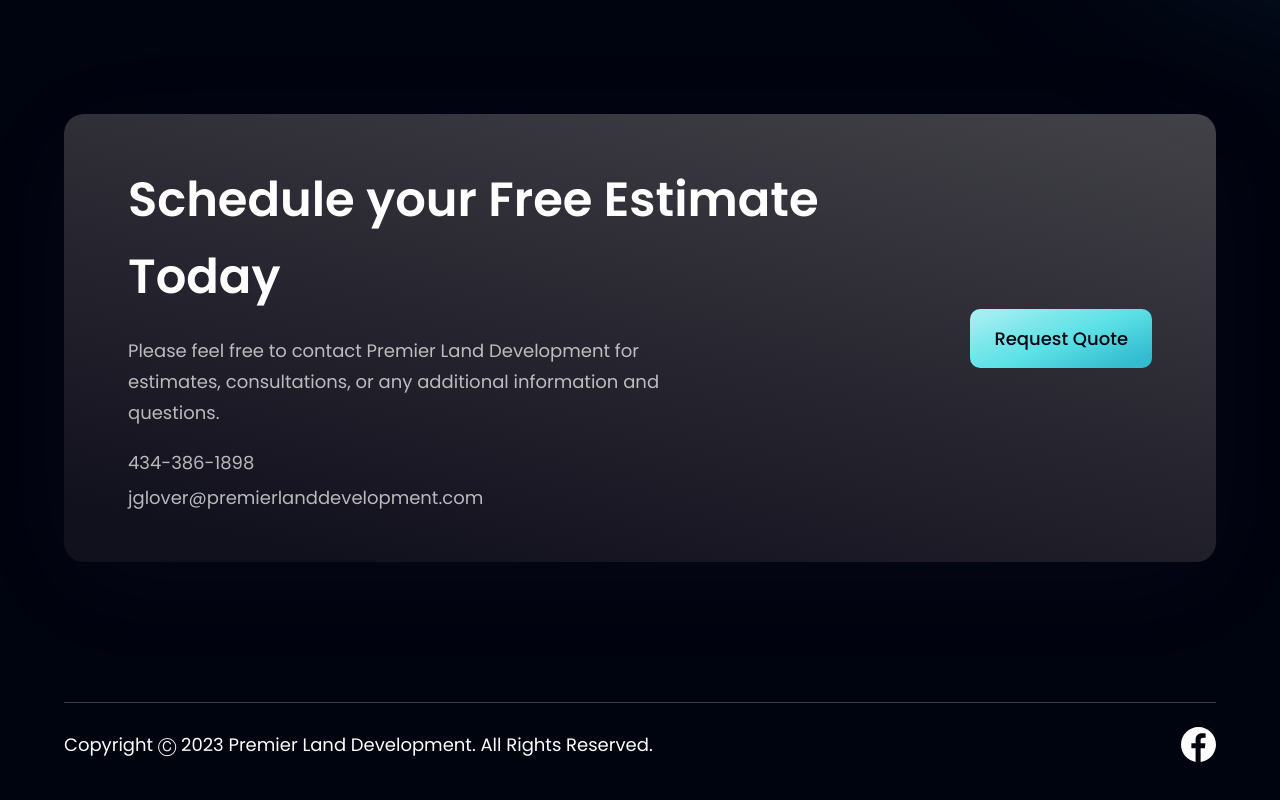
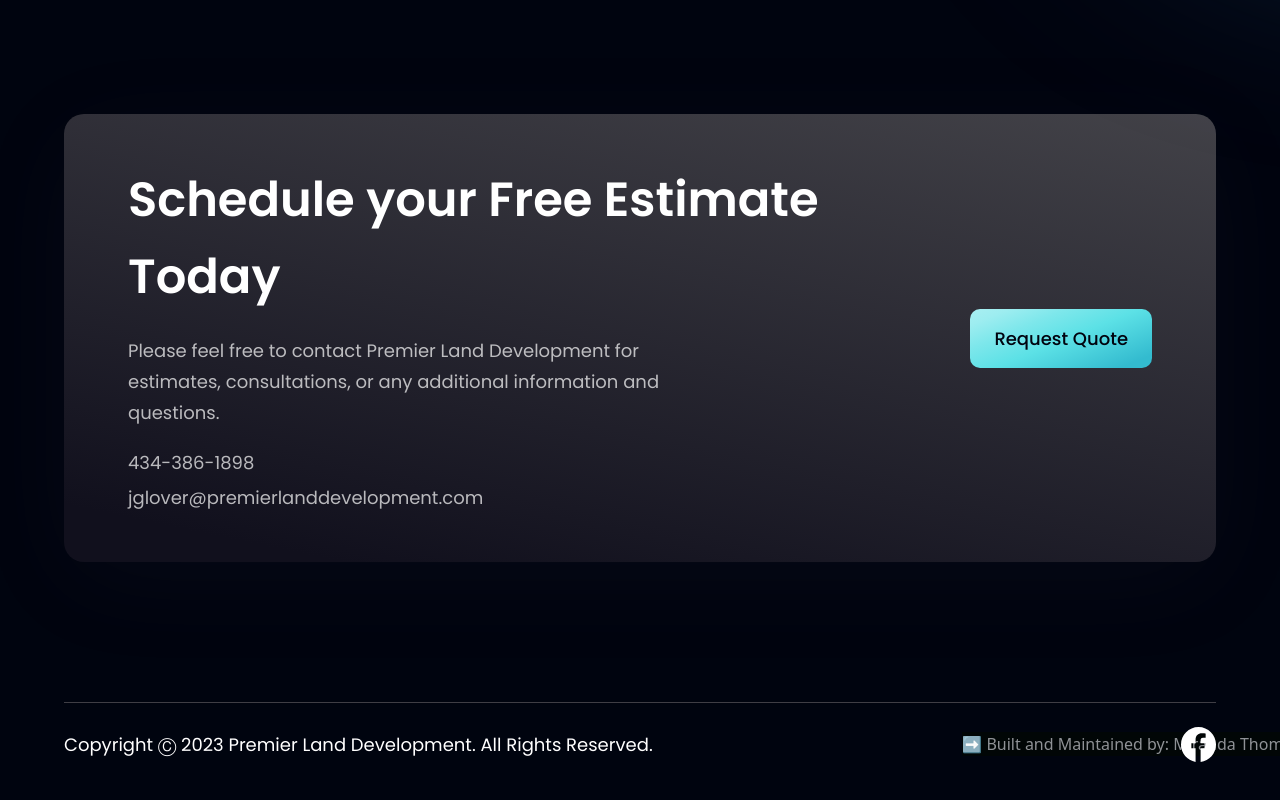
Before and after one commit to Mirthomasson/p-l-d, a React (Vite) app: page / in a window 1280 px wide. Shown: the part 3972-4772 px from the top of the page. Built offline with nearby package versions, Linux system fonts and the light colour scheme; the HTML template or start-up script is replaced by a standard one.

Commit message:
my credentials

```diff
--- a/src/components/Footer.jsx
+++ b/src/components/Footer.jsx
@@ -39,12 +39,20 @@ const Footer = () => (
       </div> */}
     </div>
 
-    <div className="w-full flex justify-between items-center md:flex-row flex-col pt-6 border-t-[1px] border-t-[#3F3E45]">
+    <div className="w-full flex align-middle justify-between items-center md:flex-row flex-col pt-6 border-t-[1px] border-t-[#3F3E45]">
       <p className="font-poppins font-normal text-center text-[18px] leading-[27px] text-white">
         Copyright Ⓒ 2023 Premier Land Development. All Rights Reserved.
       </p>
+      <div class="mini-footer">
+			<a
+				href="https://www.mirandathomasson.com/"
+				target="_blank"
+				rel="noreferrer"
+				>➡️ Built and Maintained by: Miranda Thomasson 👋🏼</a
+			>
+		</div>
 
-      <div className="flex flex-row md:mt-0 mt-6">
+      <div className="flex flex-row md:mt-0 mt-6 fb-icon">
         {socialMedia.map((social, index) => (
           <img
             key={social.id}
--- a/src/index.css
+++ b/src/index.css
@@ -440,3 +440,34 @@ textarea {
   color: #33bbcf;
   transition: 0.2s;
 }
+
+
+.mini-footer {
+  margin-right: -30em;
+  font-size: 16px;
+  background-color: #010606;
+}
+
+.mini-footer a {
+text-decoration: none;
+color: #8f9296;
+transition: all .2s ease;
+}
+
+.mini-footer a:hover {
+  color: darkcyan;
+  transition: all .2s ease;
+}
+
+.mini-footer span {
+  color: #8f9296;
+}
+
+.fb-icon {
+  transition: 0.2s;
+}
+
+.fb-icon:hover {
+  transform: scale(1.2);
+  transition: 0.2s;
+}
```
